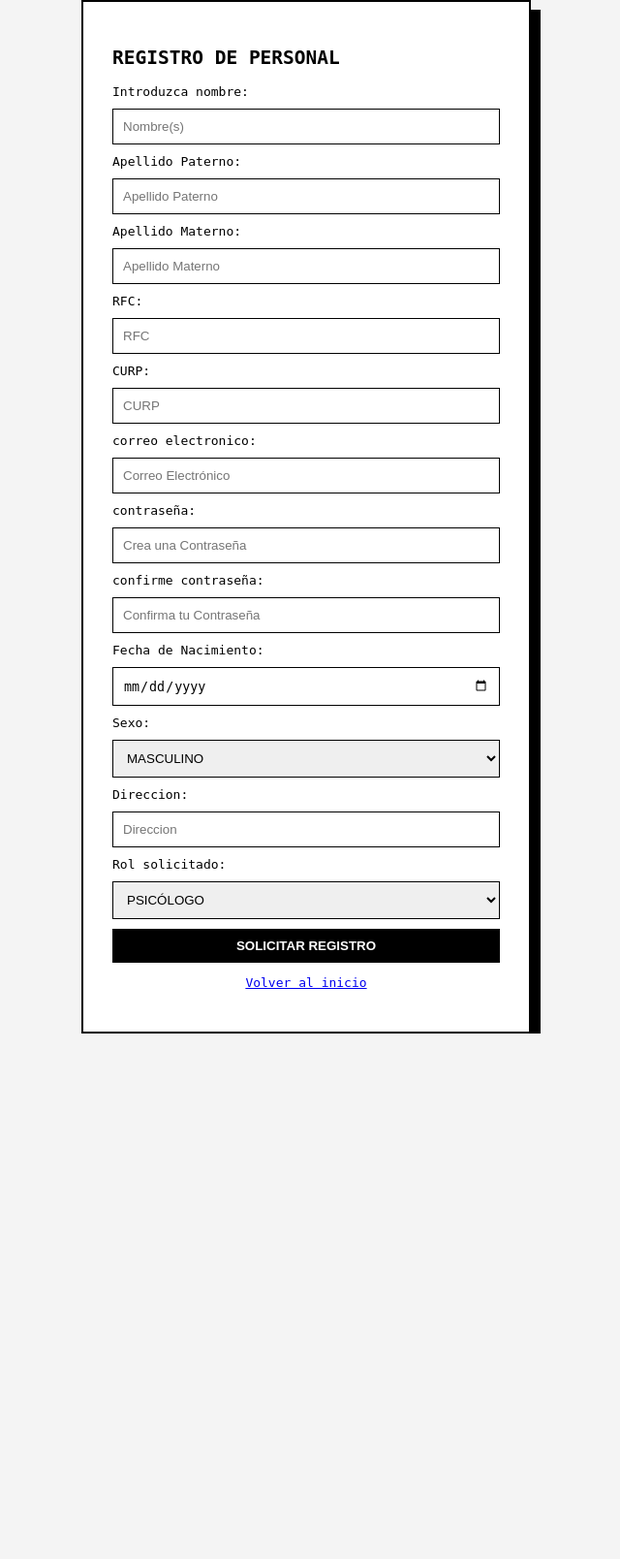
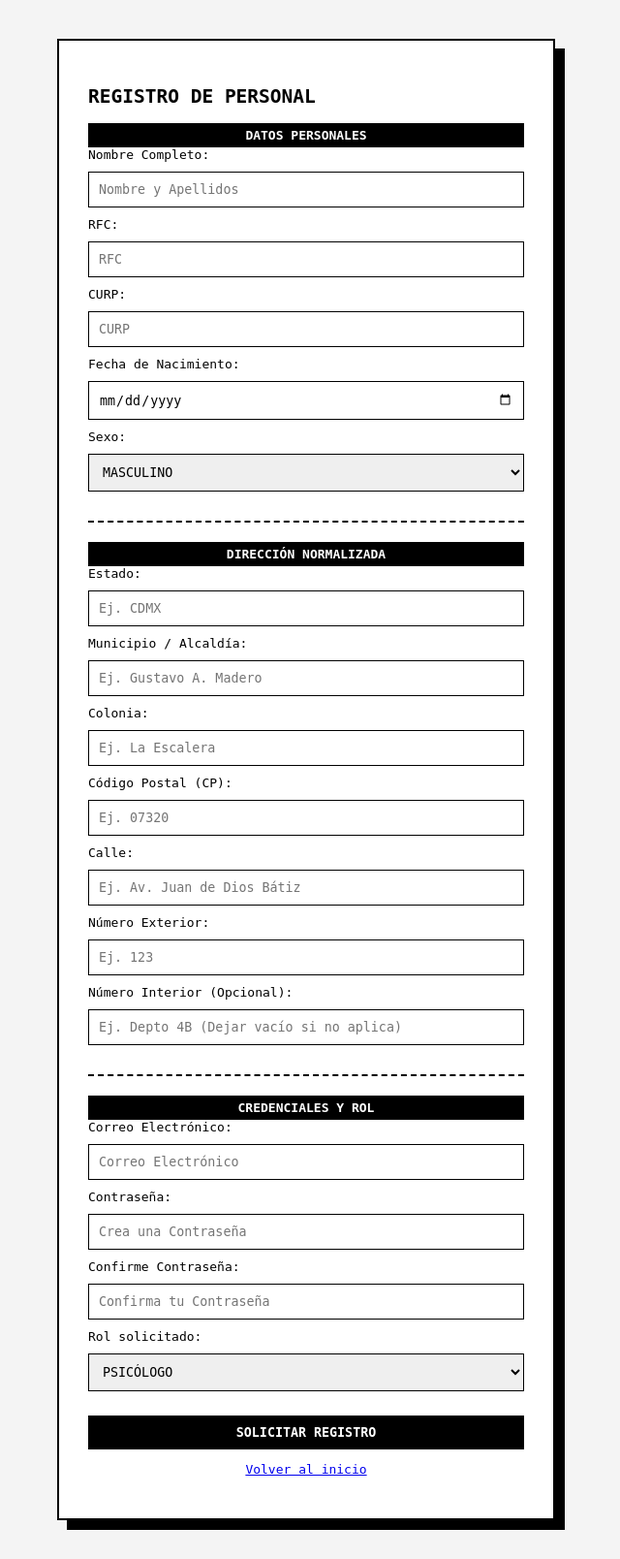
Before and after one commit to Fatyymaa/DataCore, a Flask app: page /registro in a window 1280 px wide. Shown: the whole page at 97% size, without its empty margins (324-964 px from the left). Before the commit the page ends 1066 px from the top, so only its background shows below. Run offline with Flask 3, Linux system fonts and the light colour scheme; some libraries are stand-ins or nearby versions.

Commit message:
templates actualizados y funcionales a como se requerian

```diff
--- a/templates/registro.html
+++ b/templates/registro.html
@@ -3,32 +3,31 @@
 <head>
     <title>DATACORE | REGISTRO</title>
     <style>
-        body { font-family: monospace; background: #f4f4f4; display: flex; justify-content: center; align-items: flex-start; height: 100vh; margin: 0; }
-        .card { background: white; padding: 30px; border: 2px solid #000; box-shadow: 10px 10px 0px #000; width: 400px; }
-        input, select { width: 100%; padding: 10px; margin: 10px 0; border: 1px solid #000; box-sizing: border-box; }
-        button { width: 100%; padding: 10px; background: #000; color: #fff; cursor: pointer; border: none; font-weight: bold; }
+        body { font-family: monospace; background: #f4f4f4; display: flex; justify-content: center; align-items: flex-start; height: auto; padding: 40px 0; margin: 0; }
+        .card { background: white; padding: 30px; border: 2px solid #000; box-shadow: 10px 10px 0px #000; width: 450px; }
+        input, select { width: 100%; padding: 10px; margin: 10px 0; border: 1px solid #000; box-sizing: border-box; font-family: monospace; }
+        button { width: 100%; padding: 10px; background: #000; color: #fff; cursor: pointer; border: none; font-weight: bold; font-family: monospace; margin-top: 15px; }
+        button:hover { background: #333; }
+        hr { border: 0; border-top: 2px dashed #000; margin: 20px 0; }
+        .seccion-titulo { font-weight: bold; text-transform: uppercase; margin-top: 15px; display: block; background: #000; color: #fff; padding: 5px; text-align: center; }
     </style>
 </head>
 <body>
     <div class="card">
         <h2>REGISTRO DE PERSONAL</h2>
-        <form action="/registrar_usuario" method="POST">
-            <label>Introduzca nombre:</label>
-            <input type="text" name="nombre" placeholder="Nombre(s)" required>
-            <label>Apellido Paterno:</label>
-            <input type="text" name="apellido_p" placeholder="Apellido Paterno" required>
-            <label>Apellido Materno:</label>
-            <input type="text" name="apellido_m" placeholder="Apellido Materno" required>
+
+        <form action="/registrar" method="POST">
+
+            <span class="seccion-titulo">Datos Personales</span>
+
+            <label>Nombre Completo:</label>
+            <input type="text" name="nombre_completo" placeholder="Nombre y Apellidos" required>
+
             <label>RFC:</label>
             <input type="text" name="rfc" placeholder="RFC" required maxlength="13">
+
             <label>CURP:</label>
             <input type="text" name="curp" placeholder="CURP" required maxlength="18">
-            <label>correo electronico:</label>
-            <input type="email" name="correo" placeholder="Correo Electrónico" required>
-            <label>contraseña:</label>
-            <input type="password" name="password1" placeholder="Crea una Contraseña" required>
-            <label>confirme contraseña:</label>
-            <input type="password" name="confirmar_password" placeholder="Confirma tu Contraseña" required>
 
             <label>Fecha de Nacimiento:</label>
             <input type="date" name="fecha_nacimiento" required>
@@ -39,8 +38,41 @@
                 <option value="FEMENINO">FEMENINO</option>
             </select>
 
-              <label>Direccion:</label>
-            <input type="text" name="direccion" placeholder="Direccion" required>
+            <hr>
+            <span class="seccion-titulo">Dirección Normalizada</span>
+
+            <label>Estado:</label>
+            <input type="text" name="estado" placeholder="Ej. CDMX" required>
+
+            <label>Municipio / Alcaldía:</label>
+            <input type="text" name="municipio" placeholder="Ej. Gustavo A. Madero" required>
+
+            <label>Colonia:</label>
+            <input type="text" name="colonia" placeholder="Ej. La Escalera" required>
+
+            <label>Código Postal (CP):</label>
+            <input type="text" name="cp" placeholder="Ej. 07320" required maxlength="10">
+
+            <label>Calle:</label>
+            <input type="text" name="calle" placeholder="Ej. Av. Juan de Dios Bátiz" required>
+
+            <label>Número Exterior:</label>
+            <input type="text" name="numero_ext" placeholder="Ej. 123" required>
+
+            <label>Número Interior (Opcional):</label>
+            <input type="text" name="numero_int" placeholder="Ej. Depto 4B (Dejar vacío si no aplica)">
+
+            <hr>
+            <span class="seccion-titulo">Credenciales y Rol</span>
+
+            <label>Correo Electrónico:</label>
+            <input type="email" name="correo" placeholder="Correo Electrónico" required>
+
+            <label>Contraseña:</label>
+            <input type="password" name="password1" placeholder="Crea una Contraseña" required>
+
+            <label>Confirme Contraseña:</label>
+            <input type="password" name="confirmar_password" placeholder="Confirma tu Contraseña" required>
 
             <label>Rol solicitado:</label>
             <select name="rol_id">
@@ -49,11 +81,15 @@
                 <option value="5">ABOGADO</option>
                 <option value="6">TRABAJADOR SOCIAL</option>
             </select>
-        {% if error_pass %}
-<div style="color: #d9534f; background: #f2dede; border: 1px solid #ebccd1; padding: 10px; margin-bottom: 15px; font-weight: bold; text-align: center; font-family: monospace;">
-    {{ error_pass }}
-</div>
-{% endif %}
+
+            <input type="hidden" name="es_voluntario" value="0">
+
+            {% if error_pass %}
+            <div style="color: #d9534f; background: #f2dede; border: 1px solid #ebccd1; padding: 10px; margin-bottom: 15px; font-weight: bold; text-align: center; font-family: monospace;">
+                {{ error_pass }}
+            </div>
+            {% endif %}
+
             <button type="submit">SOLICITAR REGISTRO</button>
         </form>
         <p style="text-align: center;"><a href="/">Volver al inicio</a></p>
```
Also changed, not shown: templates/consultar.html (+48 -16 lines), templates/dashboard.html (+64 -12 lines), templates/editar.html (+33 -16 lines).
